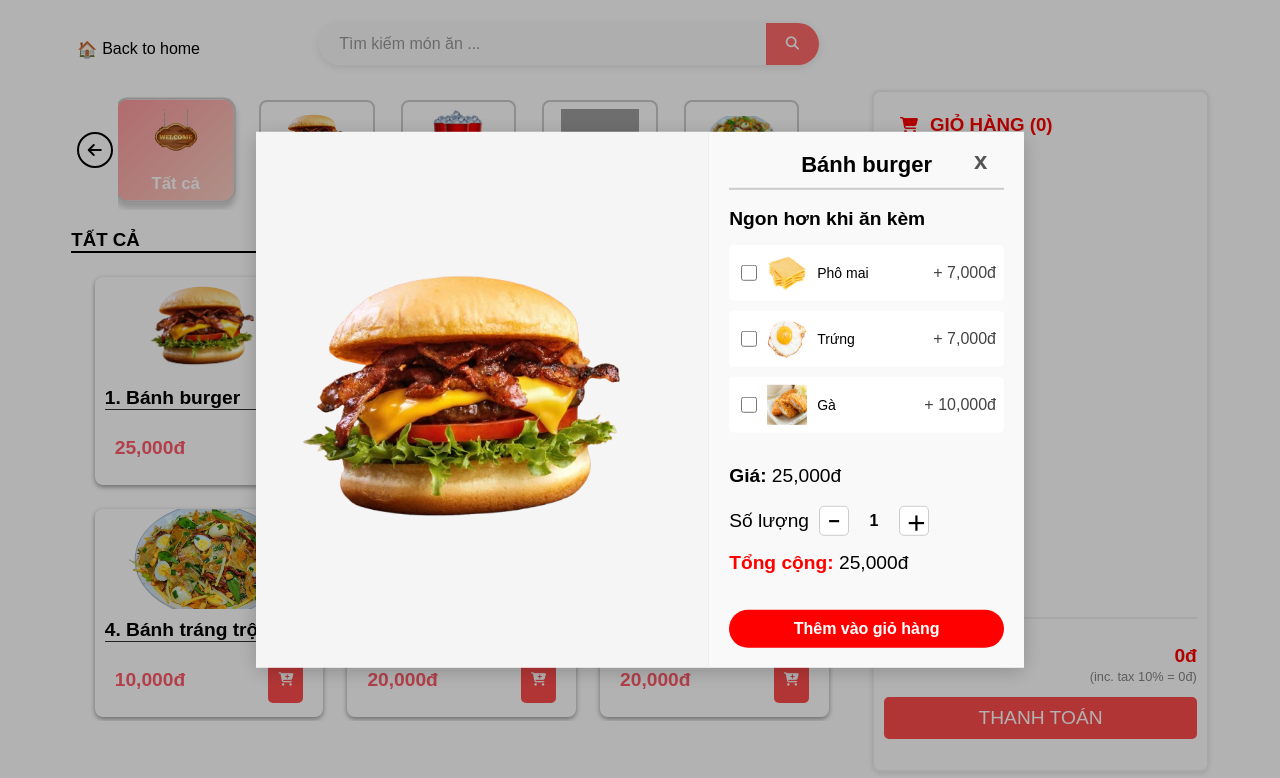
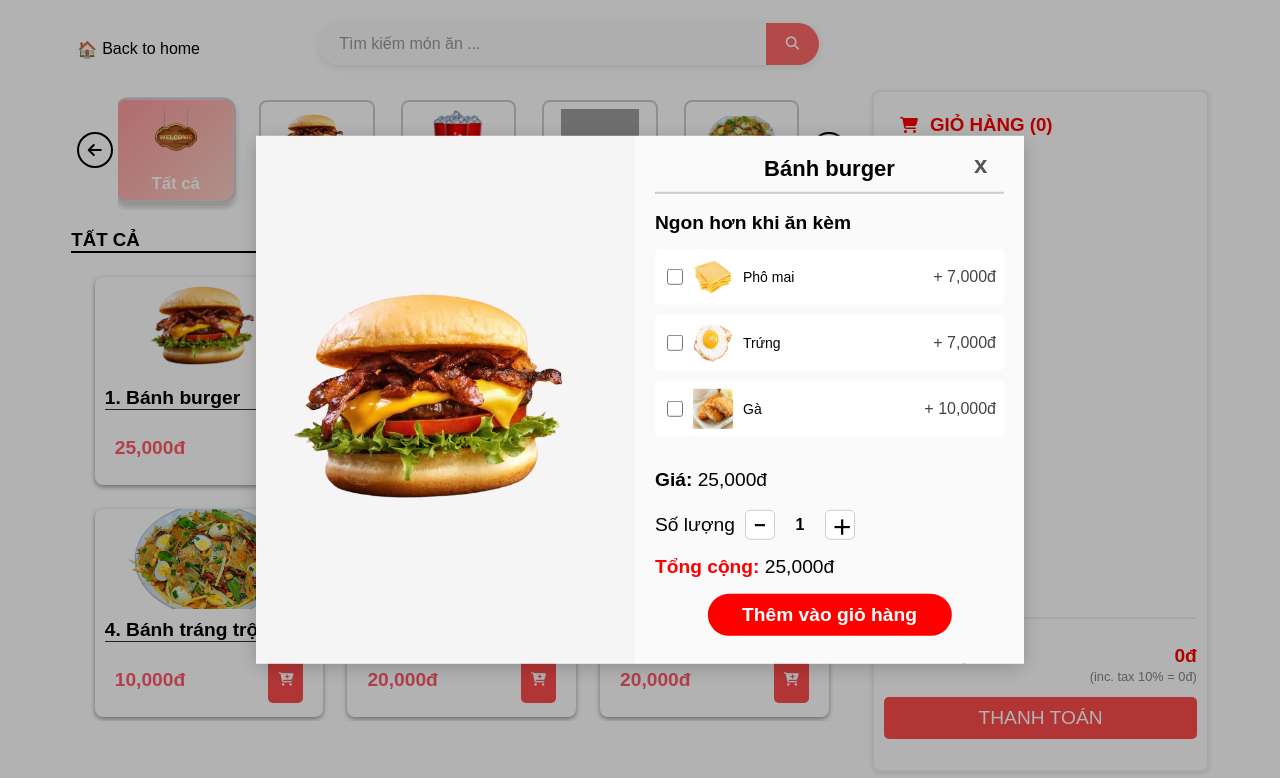
Before and after one commit to HoL0ngg/CNPM_2024_2025, a React (Create React App) app: page / in a window 1280 px wide. Both pictures are taken after a click on the button 285 px from the left and 447 px from the top of the page. Shown: the top 778 px of the page. Built offline with nearby package versions, Linux system fonts and the light colour scheme; grey boxes are pictures that could not be loaded.

Commit message:
chinh sua cart

```diff
--- a/src/App.css
+++ b/src/App.css
@@ -431,10 +431,10 @@
   width: 60%;
   border-radius: 8px;
   box-shadow: 0 4px 20px rgba(0, 0, 0, 0.2);
-  /* min-height: 500px; */
+  min-height: 400px;
 }
 
-.left-section {
+.left-section-product-detail {
   flex: 1;
   background: #f5f5f5;
   display: flex;
@@ -443,19 +443,19 @@
   padding: 15px;
 }
 
-.left-section .main-image {
+.left-section-product-detail .main-image {
   max-width: 100%;
   border-radius: 5px;
 }
 
-.right-section {
-  flex: 1.2;
+.right-section-product-detail {
+  flex: 1;
   padding: 20px;
   background-color: #fafafa;
   position: relative;
 }
 
-.right-section h2 {
+.right-section-product-detail h2 {
   font-size: 22px;
   font-weight: bold;
   text-align: center;
@@ -567,18 +567,24 @@
   font-size: 16px;
   font-weight: bold;
 }
-
+#addToCartContainer {
+  position: relative;
+  /* border: 2px solid red; */
+  min-height: 50px;
+}
 .add-to-cart {
-  margin-top: 20px;
-  padding: 10px 20px;
+  padding: 10px 0;
   background-color: red;
   color: white;
   border: none;
   border-radius: 25px;
-  font-size: 16px;
+  font-size: 1.2rem;
   font-weight: bold;
   cursor: pointer;
-  width: 100%;
+  width: 70%;
+  position: absolute;
+  left: 50%;
+  transform: translateX(-50%);
 }
 
 /* input tìm kiếm món ăn */
@@ -731,13 +737,19 @@
 }
 
 .left-section {
-  flex: 6;
+  flex: 5;
   border-right: 1px solid #eee;
+  background: #f5f5f5;
+  display: flex;
+  align-items: center;
+  justify-content: center;
+  padding: 15px;
 }
 
 .right-section {
-  flex: 4;
+  flex: 5;
   background-color: #f9f9f9;
+  padding: 20px;
 }
 
 /* Form styles */
@@ -821,6 +833,7 @@
   max-height: 200px;
   overflow-y: auto;
   margin-bottom: 20px;
+  padding-right: 10px;
 }
 
 .order-item {
@@ -965,7 +978,7 @@
 
 .checkout-info-label {
   font-weight: bold;
-  width: 180px;
+  width: 200px;
 }
 
 .checkout-info-value {
@@ -985,6 +998,7 @@
 
 #checkout-calculations-container {
   flex: 1;
+  padding-top: 10px;
 }
 
 #checkout-items-list {
--- a/src/components/Cart.js
+++ b/src/components/Cart.js
@@ -1,14 +1,14 @@
 import React from "react";
 import CheckoutModal from "./CheckoutModal";
 import { useState } from "react";
-import { toast } from 'react-toastify';
+import { toast } from "react-toastify";
 
 const Cart = ({ cartItems, updateQuantity, handleOrderConfirmed }) => {
   const [showCheckoutModal, setShowCheckoutModal] = useState(false);
 
   const closeCheckoutModal = () => {
     setShowCheckoutModal(false);
-  }
+  };
   const handleCheckout = () => {
     if (cartItems.length === 0) {
       toast.error("❌ Vui lòng đặt món!", {
@@ -24,8 +24,7 @@ const Cart = ({ cartItems, updateQuantity, handleOrderConfirmed }) => {
       return;
     }
     setShowCheckoutModal(true);
-  }
-
+  };
 
   // Tính tổng tiền từng item bao gồm topping
   const getItemTotalPrice = (item) => {
@@ -40,16 +39,22 @@ const Cart = ({ cartItems, updateQuantity, handleOrderConfirmed }) => {
   );
   const tax = total * 0.1;
   const grandTotal = total + tax;
-
+  var index = 0;
   return (
     <div className="cart">
       <div id="cart-header">
-        <i class="fa-solid fa-cart-shopping"></i><h3>GIỎ HÀNG ({totalQuantity})</h3>
+        <i class="fa-solid fa-cart-shopping"></i>
+        <h3>GIỎ HÀNG ({totalQuantity})</h3>
       </div>
       {/* <h2>GIỎ HÀNG ({cartItems.length})</h2> */}
       <div className="cart-items-container">
         {cartItems.map((item) => (
-          <div key={item.id} className="cart-item">
+          <div
+            key={`${item.id}-${
+              item.toppings?.map((t) => t.id).join("-") || "no-topping"
+            }`}
+            className="cart-item"
+          >
             <div className="item-img">
               <img
                 src={
@@ -61,7 +66,8 @@ const Cart = ({ cartItems, updateQuantity, handleOrderConfirmed }) => {
             </div>
             <div className="item-info">
               <p>
-                {item.id}. {item.name}
+                {/* {item.id}. {item.name} */}
+                {++index}. {item.name}
               </p>
 
               {/* Nếu có topping thì show ra */}
@@ -105,7 +111,9 @@ const Cart = ({ cartItems, updateQuantity, handleOrderConfirmed }) => {
         </div>
       </div>
 
-      <button className="payment-btn" onClick={() => handleCheckout()}>THANH TOÁN</button>
+      <button className="payment-btn" onClick={() => handleCheckout()}>
+        THANH TOÁN
+      </button>
 
       {showCheckoutModal && (
         <CheckoutModal
@@ -115,10 +123,7 @@ const Cart = ({ cartItems, updateQuantity, handleOrderConfirmed }) => {
           handleOrderConfirmed={handleOrderConfirmed}
         />
       )}
-
     </div>
-
-
   );
 };
 
--- a/src/components/ProductDetail.js
+++ b/src/components/ProductDetail.js
@@ -49,11 +49,11 @@ const ProductDetail = ({ product, addToCart, onClose }) => {
         <div className="close-btn" onClick={onClose}>
           x
         </div>
-        <div className="left-section">
+        <div className="left-section-product-detail">
           <img src={product.imgUrl} alt={product.name} className="main-image" />
         </div>
 
-        <div className="right-section">
+        <div className="right-section-product-detail">
           <h2>{product.name}</h2>
           {availableToppings.length > 0 ? (
             <p className="subtext">Ngon hơn khi ăn kèm</p>
@@ -97,9 +97,11 @@ const ProductDetail = ({ product, addToCart, onClose }) => {
             <strong>Tổng cộng: </strong>{" "}
             <span>{totalPrice.toLocaleString()}đ</span>
           </p>
-          <button className="add-to-cart" onClick={handleAddToCart}>
-            Thêm vào giỏ hàng
-          </button>
+          <div id="addToCartContainer">
+            <button className="add-to-cart" onClick={handleAddToCart}>
+              Thêm vào giỏ hàng
+            </button>
+          </div>
         </div>
       </div>
     </div>
```
